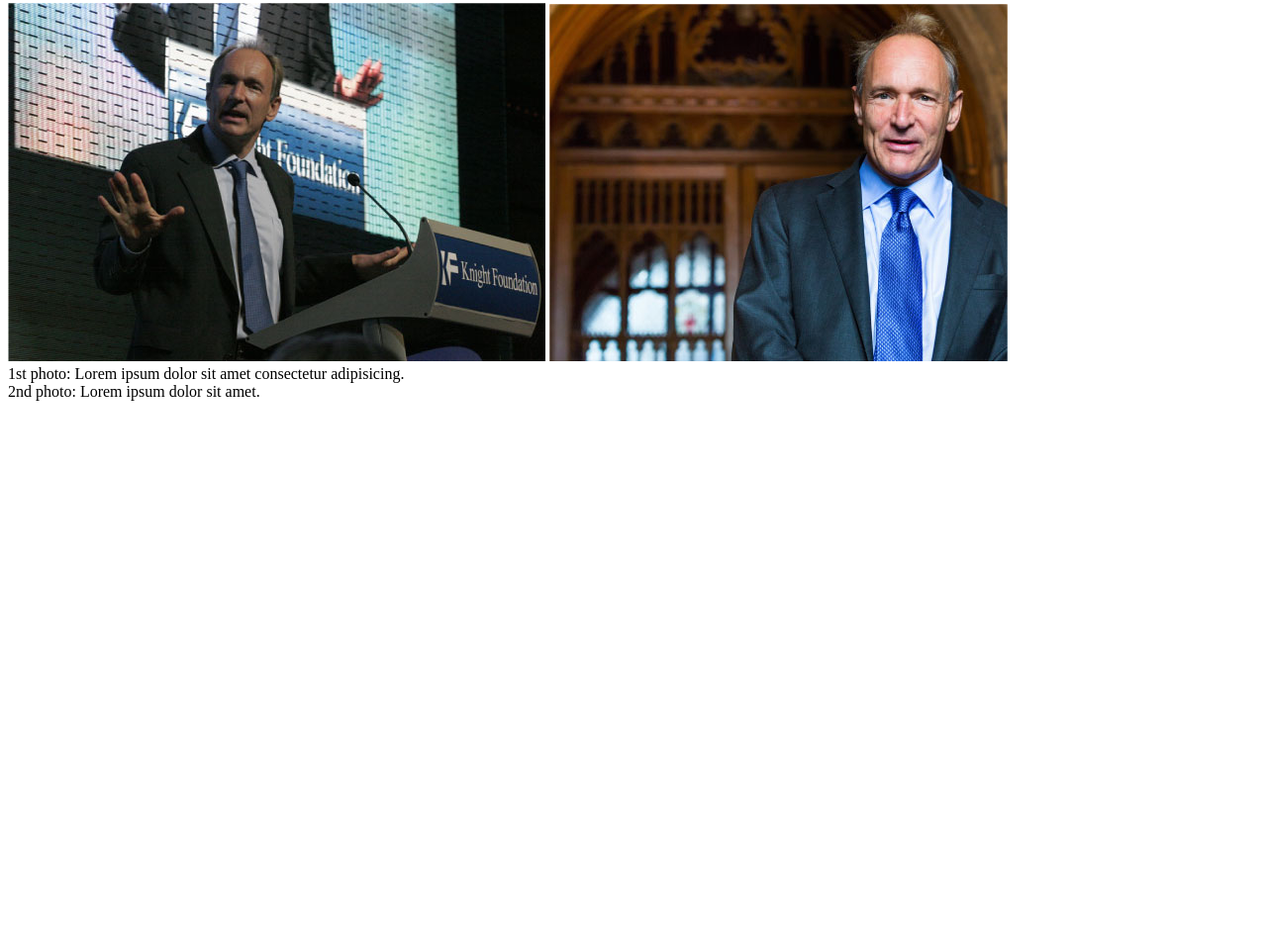
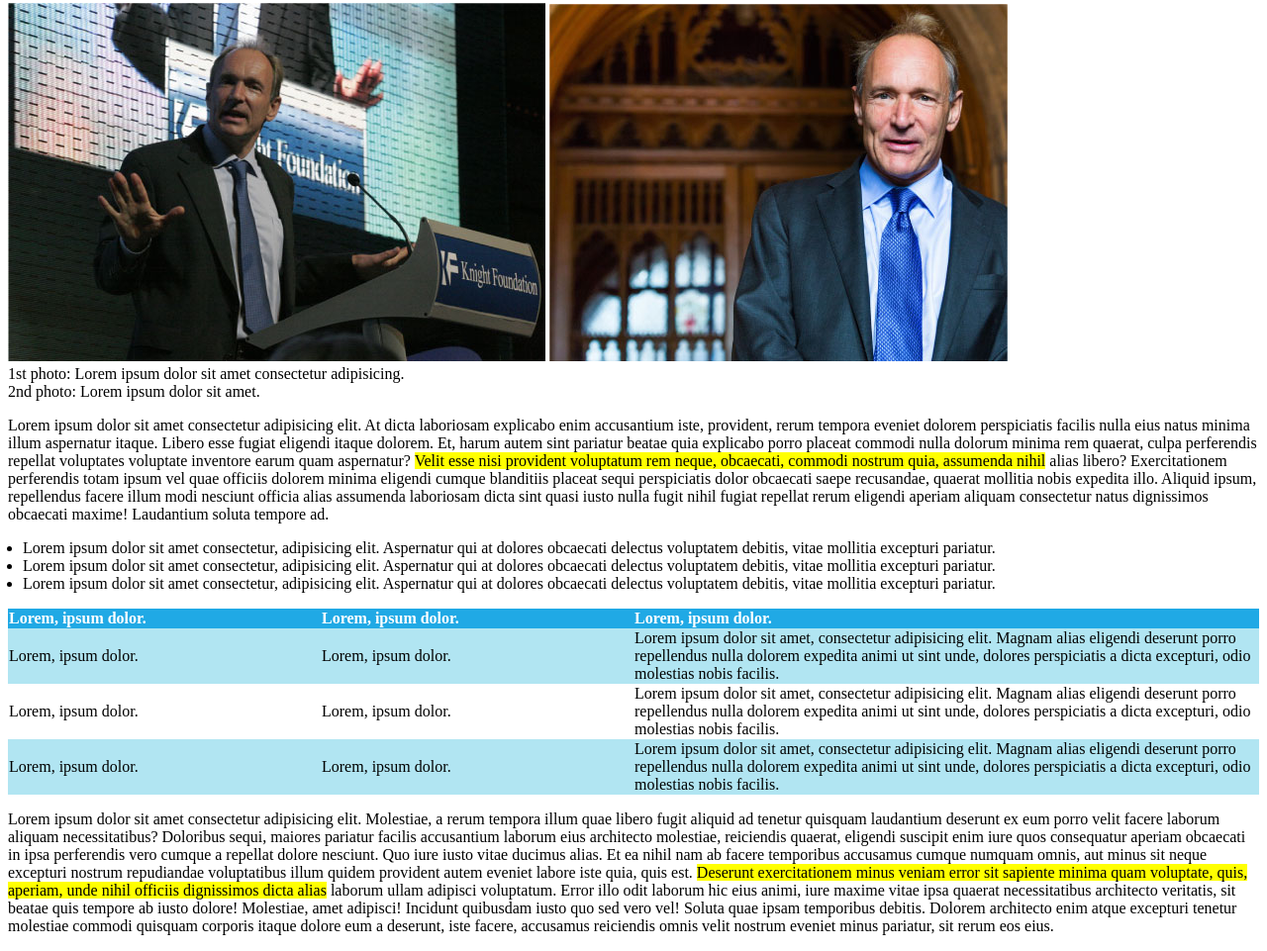
Before and after one commit to gianmarcodalfonso/html-css-booleaner, a plain HTML site: page index.html in a window 1280 px wide. Shown: the part 277-1238 px from the top of the page at 99% size. Before the commit the page ends 800 px from the top, so only its background shows below. Drawn offline with Linux system fonts and the light colour scheme.

Commit message:
Add (article-section)

```diff
--- a/css/style.css
+++ b/css/style.css
@@ -21,12 +21,27 @@
 }
 
 #tim-B-L {
-  margin-left: 0px;
+  margin-left: 0%;
   margin-bottom: 0px;
+}
+
+#main-ul {
+  margin-left: 15px;
+  padding-left: 0px;
 }
 
 #figure-description {
   margin-top: 0px;
+}
+
+#main-thead {
+  background-color: #20A9E5;
+  color: white;
+  text-align: left;
+}
+
+#long-lorem {
+  width: 50%;
 }
 
 h1 {
@@ -38,6 +53,14 @@ a {
   text-decoration: none;
 }
 
+table {
+  border-collapse: collapse;
+}
+
 .grey-text {
   color: darkgrey;
 }
+
+.odd {
+  background-color: #B1E5F2;
+}
--- a/index.html
+++ b/index.html
@@ -50,6 +50,83 @@
 
     </section>
 
+    <!-- article section  -->
+
+    <section>
+
+      <p>Lorem ipsum dolor sit amet consectetur adipisicing elit. At dicta laboriosam explicabo enim accusantium iste,
+        provident, rerum tempora eveniet dolorem perspiciatis facilis nulla eius natus minima illum aspernatur itaque.
+        Libero esse fugiat eligendi itaque dolorem. Et, harum autem sint pariatur beatae quia explicabo porro placeat
+        commodi nulla dolorum minima rem quaerat, culpa perferendis repellat voluptates voluptate inventore earum quam
+        aspernatur? <mark>Velit esse nisi provident voluptatum rem neque, obcaecati, commodi nostrum quia, assumenda
+          nihil</mark>
+        alias libero? Exercitationem perferendis totam ipsum vel quae officiis dolorem minima eligendi cumque blanditiis
+        placeat sequi perspiciatis dolor obcaecati saepe recusandae, quaerat mollitia nobis expedita illo. Aliquid
+        ipsum, repellendus facere illum modi nesciunt officia alias assumenda laboriosam dicta sint quasi iusto nulla
+        fugit nihil fugiat repellat rerum eligendi aperiam aliquam consectetur natus dignissimos obcaecati maxime!
+        Laudantium soluta tempore ad.</p>
+
+      <ul id="main-ul">
+        <li>Lorem ipsum dolor sit amet consectetur, adipisicing elit. Aspernatur qui at dolores obcaecati delectus
+          voluptatem debitis, vitae mollitia excepturi pariatur.</li>
+        <li>Lorem ipsum dolor sit amet consectetur, adipisicing elit. Aspernatur qui at dolores obcaecati delectus
+          voluptatem debitis, vitae mollitia excepturi pariatur.</li>
+        <li>Lorem ipsum dolor sit amet consectetur, adipisicing elit. Aspernatur qui at dolores obcaecati delectus
+          voluptatem debitis, vitae mollitia excepturi pariatur.</li>
+      </ul>
+
+      <table>
+        <thead>
+          <tr id="main-thead">
+            <th>Lorem, ipsum dolor.</th>
+            <th>Lorem, ipsum dolor.</th>
+            <th id="long-lorem">Lorem, ipsum dolor.</th>
+          </tr>
+        </thead>
+        <tbody>
+          <tr class="odd">
+            <td>Lorem, ipsum dolor.</td>
+            <td>Lorem, ipsum dolor.</td>
+            <td>Lorem ipsum dolor sit amet, consectetur adipisicing elit. Magnam alias eligendi deserunt porro
+              repellendus nulla dolorem expedita animi ut sint unde, dolores perspiciatis a dicta excepturi, odio
+              molestias nobis facilis.</td>
+          </tr>
+          <tr>
+            <td>Lorem, ipsum dolor.</td>
+            <td>Lorem, ipsum dolor.</td>
+            <td>Lorem ipsum dolor sit amet, consectetur adipisicing elit. Magnam alias eligendi deserunt porro
+              repellendus nulla dolorem expedita animi ut sint unde, dolores perspiciatis a dicta excepturi, odio
+              molestias nobis facilis.</td>
+          </tr>
+          <tr class="odd">
+            <td>Lorem, ipsum dolor.</td>
+            <td>Lorem, ipsum dolor.</td>
+            <td>Lorem ipsum dolor sit amet, consectetur adipisicing elit. Magnam alias eligendi deserunt porro
+              repellendus nulla dolorem expedita animi ut sint unde, dolores perspiciatis a dicta excepturi, odio
+              molestias nobis facilis.</td>
+          </tr>
+        </tbody>
+      </table>
+
+      <p>
+        Lorem ipsum dolor sit amet consectetur adipisicing elit. Molestiae, a rerum tempora illum quae libero fugit
+        aliquid ad tenetur quisquam laudantium deserunt ex eum porro velit facere laborum aliquam necessitatibus?
+        Doloribus sequi, maiores pariatur facilis accusantium laborum eius architecto molestiae, reiciendis quaerat,
+        eligendi suscipit enim iure quos consequatur aperiam obcaecati in ipsa perferendis vero cumque a repellat dolore
+        nesciunt. Quo iure iusto vitae ducimus alias. Et ea nihil nam ab facere temporibus accusamus cumque numquam
+        omnis, aut minus sit neque excepturi nostrum repudiandae voluptatibus illum quidem provident autem eveniet
+        labore iste quia, quis est. <mark>Deserunt exercitationem minus veniam error sit sapiente minima quam voluptate,
+          quis,
+          aperiam, unde nihil officiis dignissimos dicta alias</mark> laborum ullam adipisci voluptatum. Error illo odit
+        laborum
+        hic eius animi, iure maxime vitae ipsa quaerat necessitatibus architecto veritatis, sit beatae quis tempore ab
+        iusto dolore! Molestiae, amet adipisci! Incidunt quibusdam iusto quo sed vero vel! Soluta quae ipsam temporibus
+        debitis. Dolorem architecto enim atque excepturi tenetur molestiae commodi quisquam corporis itaque dolore eum a
+        deserunt, iste facere, accusamus reiciendis omnis velit nostrum eveniet minus pariatur, sit rerum eos eius.
+      </p>
+
+    </section>
+
   </main>
 
 </body>
```
